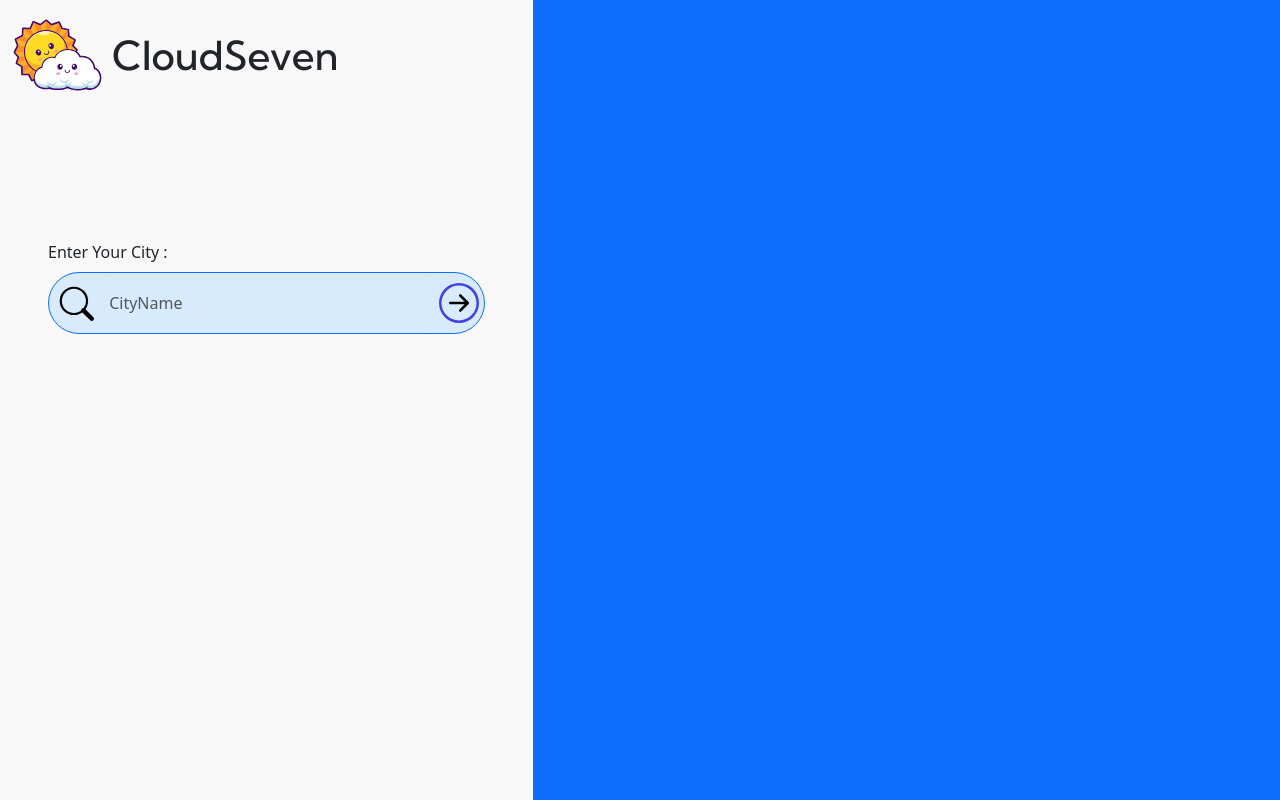
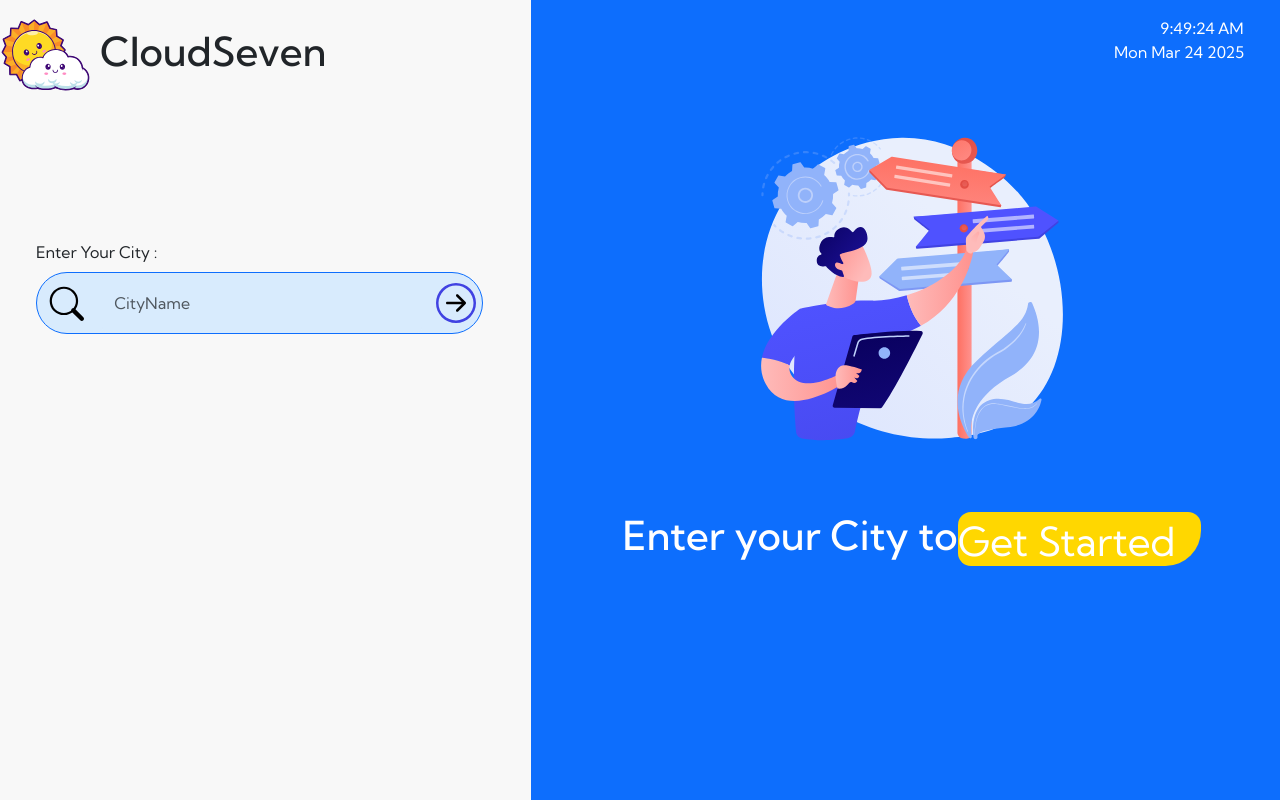
Before and after one commit to Frank2006x/CloudSeven, a website built with webpack: page src/template.html in a window 1280 px wide. Built offline with nearby package versions, Linux system fonts and the light colour scheme; files whose address does not match are found by name.

Commit message:
Done with welcome page

```diff
--- a/src/index.js
+++ b/src/index.js
@@ -1 +1,12 @@
 import './styles.css';
+
+const time = document.getElementById('time');
+const date = document.getElementById('date');
+let now = new Date();
+date.innerHTML = now.toDateString();
+
+setInterval(() => {
+  let now = new Date();
+  date.innerHTML = now.toDateString();
+  time.innerHTML = now.toLocaleTimeString().trim();
+}, 1000);
--- a/src/styles.css
+++ b/src/styles.css
@@ -1,15 +1,25 @@
 @import url('https://fonts.googleapis.com/css2?family=Kumbh+Sans:wght@100..900&family=Roboto:ital,wght@0,100..900;1,100..900&display=swap');
 
-*{
-    padding: 0 !important;
-    margin: 0 !important;
+body{
+    width: 100%;
+    height: 100%;
+    overflow: hidden;
+    font-family: "Kumbh Sans", sans-serif;
 }
 
 
-
 #main{
+    box-sizing: border-box;
+    display: flex;
     background-color: #0D6EFD;
     height: 100vh;
+    justify-content: center;
+    align-items: center;
+    align-items: stretch;
+    padding: 0%;
+    flex-direction: column;
+    margin: 0%;
+    gap: 0px;
 }
 
 
@@ -34,6 +44,9 @@
     justify-content: space-around;
 
 }
+#inputDiv:focus-within{
+    border: 1px solid rgb(30, 26, 239);
+}
 #input{
     height: 60px;
     width:20rem;
@@ -44,9 +57,27 @@
     outline: none ;
     box-shadow: none ;
     border: none ;
+    background-color: #D8EBFD;
   }
 
 #iconText{
     font-family: "Kumbh Sans", sans-serif;
     /* color: #0D6EFD; */
 }
+#clock{
+    margin: 0rem 3rem 0rem auto ;
+    color: white;
+
+}
+#time{
+    margin-left: auto;
+    font-family: 'Gill Sans', 'Gill Sans MT', Calibri, 'Trebuchet MS', sans-serif;
+}
+#content{
+    display: flex;
+    flex-direction: column;
+    /* justify-content: center; */
+    align-items: center;
+    margin-top: 0;
+    height: 90%;
+}
--- a/src/template.html
+++ b/src/template.html
@@ -10,7 +10,7 @@
 
     <div>
         <div class="row">
-            <div class="col-5" id="sideBar" >
+            <div class="col-5 m-0 p-0" id="sideBar" >
                 <div class="d-flex align-items-center">
                     <svg xmlns="http://www.w3.org/2000/svg" width="122" height="122" viewBox="0 0 122 122" fill="none" id="icon">
                         <path d="M24.7428 38.7147L25.1507 31.1016L33.1716 31.2376L36.2984 23.8964L44.0475 27.1591L50.437 22.265L56.0109 27.1591L64.3037 24.3042L67.4305 31.1016L74.2279 32.5971L74.7717 39.6663L81.5691 43.7448L79.1221 49.8624L83.6083 54.4847L80.2096 58.5631L34.9389 87.656L31.2684 80.9945L24.1991 80.8586L24.0631 72.4298L18.0814 68.8952L20.2566 62.0978L15.9062 56.9317L19.5768 49.5906L16.9938 42.7931L24.7428 38.7147Z" fill="#FCAF27"/>
@@ -96,12 +96,29 @@
                     </div>
                 </div>
             </div>
-            <div class="col-7" id="main"></div>
+            <div class="col-7 " id="main" >
+              <div id="clock" class="d-flex flex-column">
+                <div id="time"></div>
+                <div id="date"></div>
+              </div>
+              <div id="content">
+                <img src="D:\The odin works\CloudSeven\assets\get-started.svg" class="m-0" alt="" style="transform: scale(0.9); width:28rem; height: 28rem;">
+                <div class="d-flex ">
+                  <h1 style="color: white;">Enter your City to</h1>
+
+                  <div style=" color: #FFF;font-size: 2.5rem;border-radius: 0.8125rem 0.8125rem 2.21875rem 0.8125rem;background: #FFD700;width: 15.1875rem;height: 3.375rem;flex-shrink: 0;">Get Started</div>
+                </div>
+              </div>
+            </div>
+
+
+
+
         </div>
     </div>
 
     <script src="https://cdn.jsdelivr.net/npm/bootstrap@5.3.3/dist/js/bootstrap.bundle.min.js" integrity="sha384-YvpcrYf0tY3lHB60NNkmXc5s9fDVZLESaAA55NDzOxhy9GkcIdslK1eN7N6jIeHz" crossorigin="anonymous"></script>
-    <script src="index.js"></script>
+    <script src="index.js" type="module"></script>
 
 </body>
 </html>
```
Also changed, not shown: assets/get-started.svg (added).
